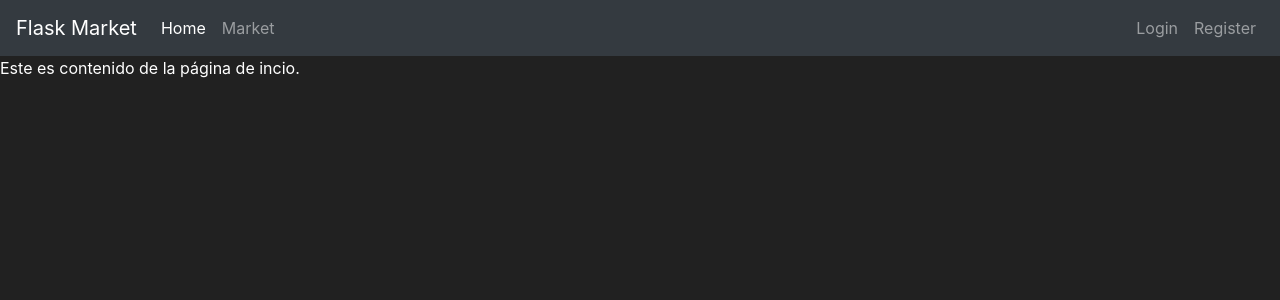
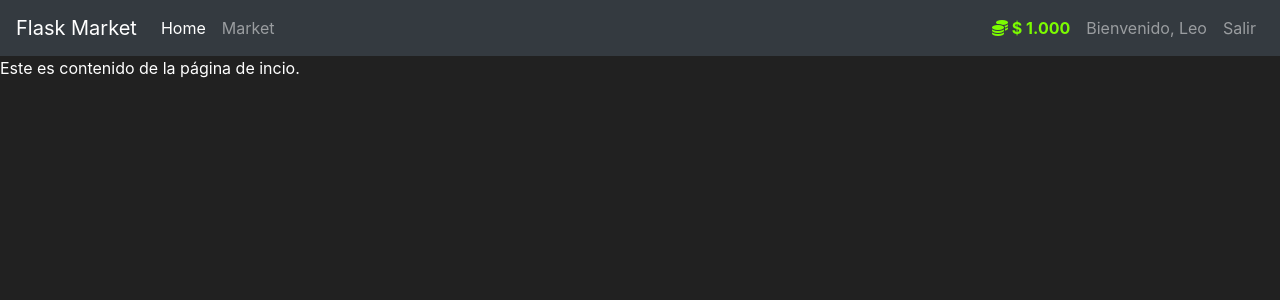
Before and after one commit to LeonidasAsprilla/flask_market, a Flask app: page / in a window 1280 px wide. Shown: the top 300 px of the page. Run offline with Flask 2, Linux system fonts and the light colour scheme; a user stored in the database is signed in; some libraries are stand-ins or nearby versions.

Commit message:
Menú Navegación con Datos de Usuario

```diff
--- a/market/models.py
+++ b/market/models.py
@@ -13,6 +13,14 @@ class User(db.Model, UserMixin):
     password_hash = db.Column(db.String(length=60), nullable=False)
     budget = db.Column(db.Integer(), nullable=False, default=1000)
     item = db.relationship('Item', backref='owned_user', lazy=True)
+
+    @property
+    def prettier_budget(self):
+        if len(str(self.budget)) >= 4:
+            return f" $ {str(self.budget)[:-3]}.{str(self.budget)[-3:]}"
+        else:
+            return f" $ {self.budget}"
+
 
     @property
     def password(self):
--- a/market/templates/base.html
+++ b/market/templates/base.html
@@ -30,6 +30,22 @@
                     <a class="nav-link" href="{{ url_for('market_page') }}">Market</a>
                 </li>
             </ul>
+            {% if current_user.is_authenticated %}
+                <ul class="navbar-nav">
+                    <li class="nav-item">
+                        <a class="nav-link" style="color: lawngreen; font-weight: bold;">
+                            <i class="fas fa-coins"></i>
+                            {{ current_user.prettier_budget }}
+                        </a>
+                    </li>
+                    <li class="nav-item">
+                        <a class="nav-link">Bienvenido, {{ current_user.username }} </a>
+                    </li>
+                    <li class="nav-item">
+                        <a class="nav-link" href="#">Salir</a>
+                    </li>
+                </ul>
+            {% else %}
                 <ul class="navbar-nav">
                     <li class="nav-item">
                         <a class="nav-link" href="{{ url_for('login_page') }}">Login</a>
@@ -38,6 +54,7 @@
                         <a class="nav-link" href="{{ url_for('register_page') }}">Register</a>
                     </li>
                 </ul>
+            {% endif %}
         </div>
     </nav>
 
```
Lines whose indentation alone changed are shown as unchanged.
